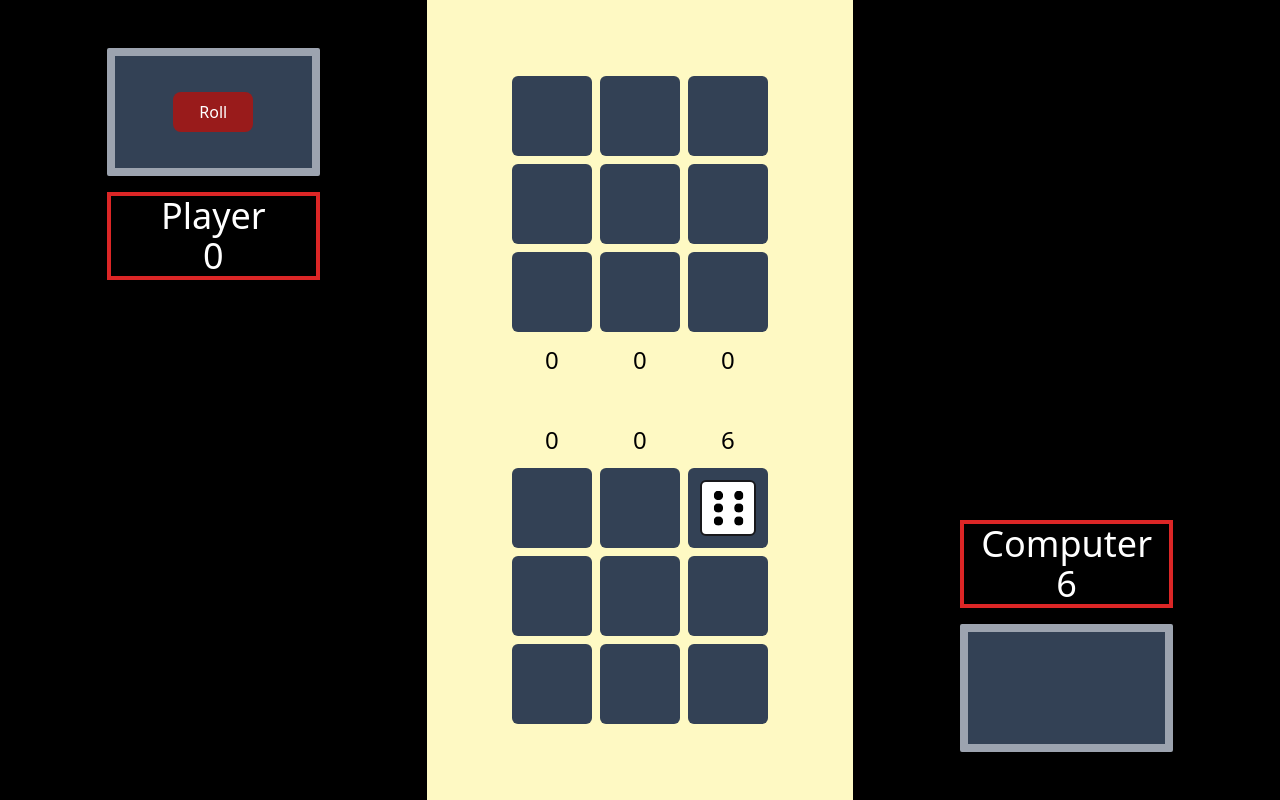
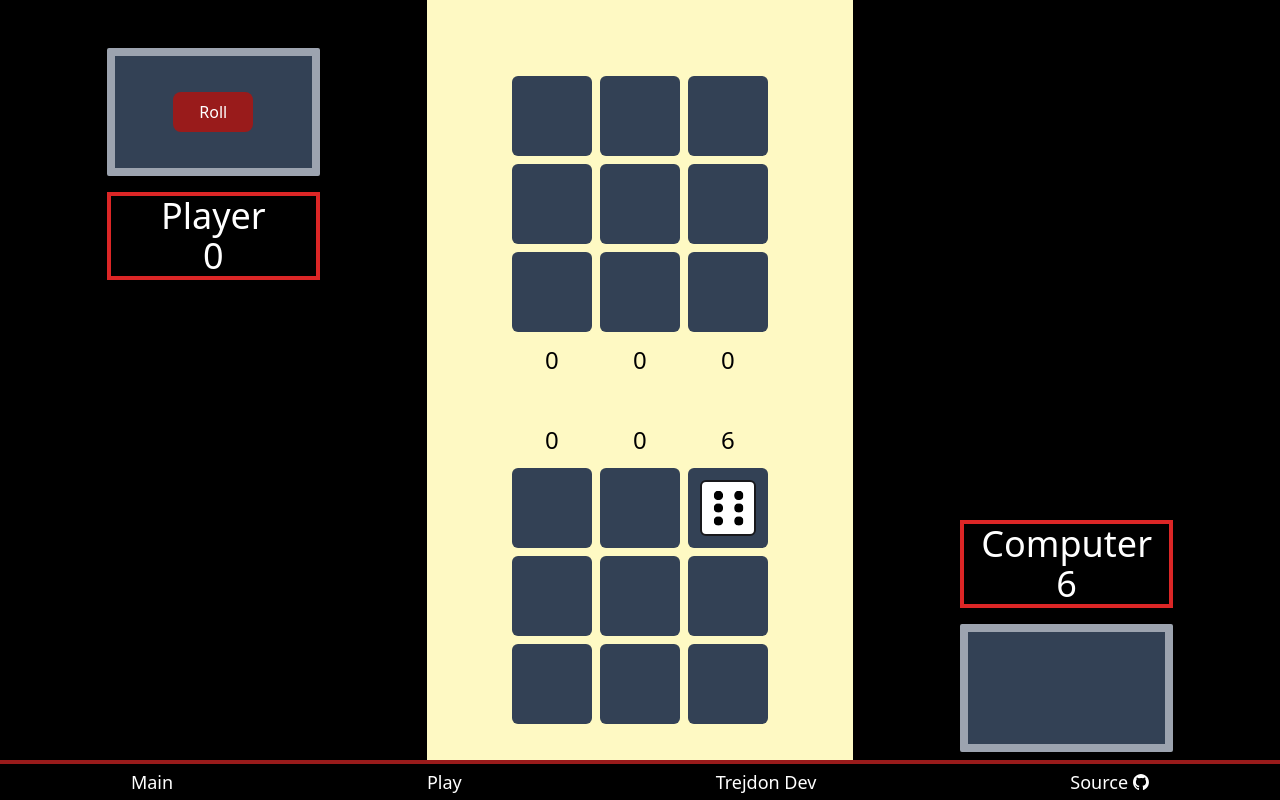
Before and after one commit to Trejdon/bones-clone, a React (Vite) app: page /play in a window 1280 px wide. Built offline with nearby package versions, Linux system fonts and the light colour scheme.

Commit message:
feat(Style): add footer, main page UI overhaul

```diff
--- a/src/App.tsx
+++ b/src/App.tsx
@@ -1,9 +1,9 @@
 import { useState } from "react";
 import { createRoot } from "react-dom/client";
 import { BrowserRouter, Routes, Route } from "react-router-dom";
+import Footer from "./Footer";
 import Game from "./Game";
 import Main from "./Main";
-
 
 export type MoveType = {
   playerId: string;
@@ -23,12 +23,13 @@ export type PlayerType = {
 
 const App = () => {
   return (
-    <div className="p-0 m-0 relative">
+    <div className="p-0 m-0 box-border">
       <BrowserRouter>
         <Routes>
           <Route path="/" element={<Main />} />
           <Route path="/play" element={<Game />} />
         </Routes>
+        <Footer />
       </BrowserRouter>
     </div>
   );
--- /dev/null
+++ b/src/Footer.tsx
@@ -0,0 +1,34 @@
+import { Link } from "react-router-dom";
+
+const Footer = () => {
+  return (
+    <div className="fixed left-0 bottom-0 right-0 bg-black p-1 border-t-4 border-red-800">
+      <ul className="list-none flex justify-around items-center text-white text-lg">
+        <li className="hover:text-blue-400">
+          <Link to="/">Main</Link>
+        </li>
+        {/* TODO: Figure out how to make this link inactive if the user is playing */}
+        <li className="hover:text-blue-400">
+          <Link to="/play">Play</Link>
+        </li>
+        <li className="hover:text-blue-400">
+          <a href="https://trejdon.github.io/" target="_blank">
+            Trejdon Dev
+          </a>
+        </li>
+        <li className="hover:text-blue-400">
+          <a href="https://github.com/Trejdon/bones-clone" target="_blank">
+            Source{" "}
+            <img
+              className="h-5 pb-1 inline-block "
+              src="./public/github-mark-white.svg"
+              alt="github logo"
+            />
+          </a>
+        </li>
+      </ul>
+    </div>
+  );
+};
+
+export default Footer;
--- a/src/Main.tsx
+++ b/src/Main.tsx
@@ -3,26 +3,23 @@ import { useNavigate } from "react-router-dom";
 const Main = () => {
   const navigate = useNavigate();
   return (
-    <div className="bg-yellow-100 text-black h-screen flex flex-col gap-4 items-center mx-48">
-      <h1 className="text-5xl">🎲🦴 Bones Clone 🦴🎲</h1>
-      <h3 className="text-2xl text-red-800 mt-2">
-        Fancy a game of knucklebones?
-      </h3>
-      <p className="p-4">
-        Knucklebones is a two player dice rolling game and its origin appears to
-        be a minigame created for the 2022 video game "Cult of the Lamb".
-        Players take turns rolling a die, then placing that die on their board
-        to be scored. Multiple similar dice in the same column will drastically
-        increase the score of that column. However, when a die is placed in a
-        column, if your opponent currently has any dice of the SAME value in the
-        SAME column on their board, those dice are removed from the board. This
-        creates a game with an interesting risk/reward mechanic that increases
-        the amount of strategy involved in winning.
-      </p>
-      <div className="embeddedVideo">
+    <div className="bg-yellow-100 text-black h-screen flex flex-col gap-2 items-center mx-48">
+      <div className="bg-black w-full flex justify-center h-40 border-b-red-800 border-b-8">
+        <img src="./public/bones-clone-logo.svg" alt="bones clone logo" />
+      </div>
+      <div className="bg-slate-700 m-2 border-4 border-black text-white rounded-lg">
+        <p className="m-4 px-24">
+          Bones clone is a two player dice rolling game with origins as a
+          minigame created for the 2022 video game "Cult of the Lamb". I enjoyed
+          the game so much I decided to create a web based clone as a side
+          project. Checkout the video below to learn how to play and give it a
+          try!
+        </p>
+      </div>
+      <div className="bg-slate-700 p-4 border-4 border-black text-white rounded-lg">
         <iframe
-          width="600"
-          height="360"
+          width="560"
+          height="320"
           src="https://www.youtube.com/embed/y4PfvZiEs5E"
           title="How To Play Knucklebones"
           allow="accelerometer; autoplay; clipboard-write; encrypted-media; gyroscope; picture-in-picture; web-share"
@@ -31,7 +28,7 @@ const Main = () => {
       </div>
       <div>
         <button
-          className="h-10 w-32 bg-red-800 rounded-lg text-white mt-4"
+          className="h-12 w-40 bg-red-800 rounded-lg text-xl text-white mt-4"
           onClick={() => navigate("/play")}
         >
           Play
```
Also changed, not shown: src/public/bones-clone-logo.svg (added), src/public/github-mark-white.svg (added).
